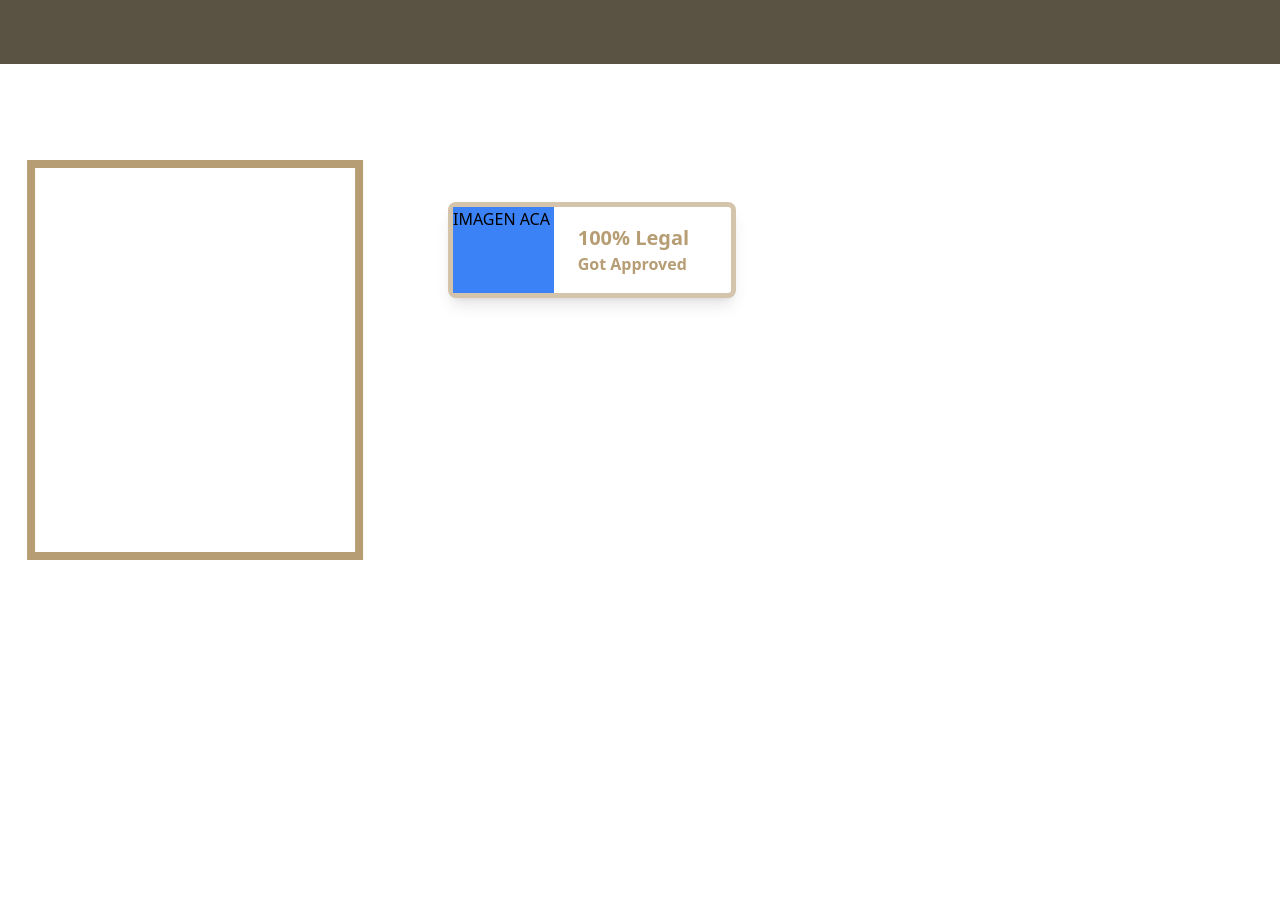
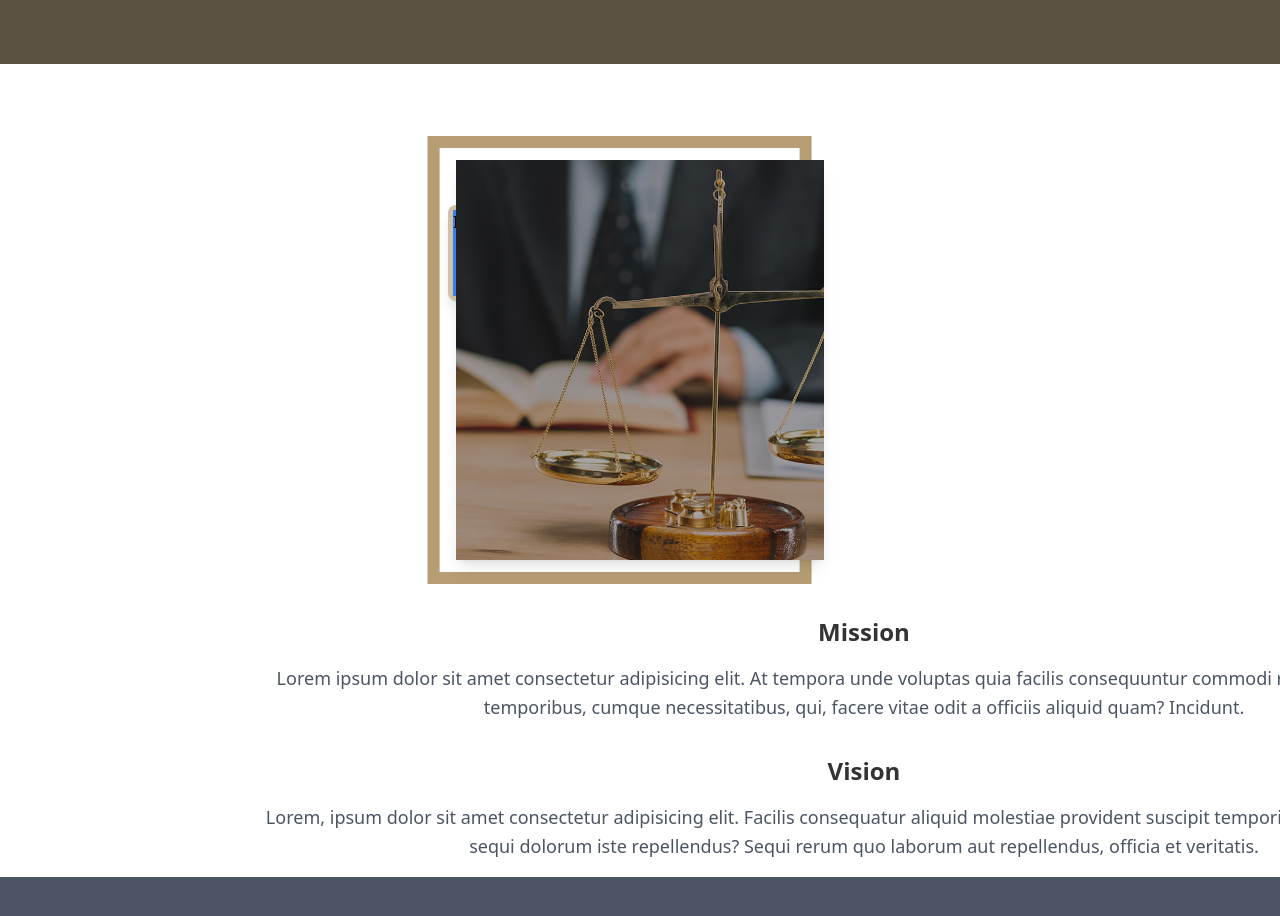
Before and after one commit to coleexz/BufeteColePaz, a React (Vite) app in the folder bufetecolepaz/: page / in a window 1280 px wide. Shown: the part 560-1476 px from the top of the page. Before the commit the page ends 1424 px from the top, so only its background shows below. Built offline with nearby package versions, Linux system fonts and the light colour scheme.

Commit message:
Finished mission and vision page

```diff
--- a/bufetecolepaz/src/components/Home/Home.jsx
+++ b/bufetecolepaz/src/components/Home/Home.jsx
@@ -1,8 +1,9 @@
 import React from 'react'
+import image from '../../assets/image.png'
 
 const Home = () => {
     return (
-    <div className="bg-[#5A5243] h-5/6 pt-[9.5rem] relative">
+        <div className="bg-[#5A5243] h-5/6 pt-[9.5rem] relative overflow-hidden" >
             <div className="grid grid-rows-2 w-screen">
                 <div className="flex flex-col justify-center items-center px-10">
                     <h1 className="text-5xl text-white font-bold p-4">
@@ -35,30 +36,68 @@ const Home = () => {
             </div>
 
             {/* White section spanning both backgrounds */}
-        <div className="absolute left-1/2 transform -translate-x-[12rem] top-[53.5%]">
+            <div className="absolute left-1/2 transform -translate-x-[12rem] top-[34.2%]">
                 <div className="flex flex-row border-[0.35rem] border-[#B69D74] border-opacity-60 bg-white shadow-lg rounded-lg w-72 h-24">
-                <div className = "bg-blue-500 h-[5.4rem] w-full basis-3/5">
+                    <div className="bg-blue-500 h-[5.4rem] w-full basis-3/5">
                         IMAGEN ACA
                     </div>
-                <div className = "flex flex-col justify-center items-start w-full pl-[1.5rem] text-[#B69D74]">
-                    <h1 className = "text-xl font-bold whitespace-nowrap">
+                    <div className="flex flex-col justify-center items-start w-full pl-[1.5rem] text-[#B69D74]">
+                        <h1 className="text-xl font-bold whitespace-nowrap">
                             100% Legal
                         </h1>
-                    <h1 className = "text-md font-bold whitespace-nowrap">
+                        <h1 className="text-md font-bold whitespace-nowrap">
                             Got Approved
                         </h1>
+                    </div>
+                </div>
+            </div>
 
+            <div className="bg-white w-screen min-h-screen flex flex-col items-center pt-[6rem]">
+                <div className="relative">
+                    {/* Outer border frame */}
+                    <div>
+                        <div className="border-[0.8rem] border-[#B69D74] w-[24rem] h-[28rem] absolute -top-6 -left-10 animate-xbounce z-10"></div>
+                    </div>
+
+                    {/* Image container */}
+                    <div className="relative z-20">
+                        <img
+                            src={image}
+                            alt="imagen"
+                            className="w-[23rem] h-[25rem] object-cover shadow-lg"
+                        />
+                    </div>
+                </div>
+
+                {/* Full-screen text container */}
+                <div className="max-w-[52rem] pb-4">
+                    <div className="w-screen h-max flex flex-col justify-center items-center mt-10 px-10 text-center">
+                        <h1 className="text-2xl font-bold text-[#333] pt-4">Mission</h1>
+                        <p className="text-lg text-gray-600 mt-4 leading-relaxed">
+                            Lorem ipsum dolor sit amet consectetur adipisicing elit. At tempora unde
+                            voluptas quia facilis consequuntur commodi repellendus aperiam
+                            temporibus, cumque necessitatibus, qui, facere vitae odit a officiis
+                            aliquid quam? Incidunt.
+                        </p>
+
+                        <h1 className="text-2xl font-bold text-[#333] pt-8">Vision</h1>
+                        <p className="text-lg text-gray-600 mt-4 leading-relaxed">
+                            Lorem, ipsum dolor sit amet consectetur adipisicing elit. Facilis
+                            consequatur aliquid molestiae provident suscipit temporibus inventore,
+                            fugiat, sequi dolorum iste repellendus? Sequi rerum quo laborum aut
+                            repellendus, officia et veritatis.
+                        </p>
+                    </div>
+                </div>
+            </div>
+
+
+            <div className = "h-screen w-screen bg-gray-600">
 
             </div>
 
-            </div>
-        </div>
 
-      <div className="bg-white w-screen h-screen pt-[6rem] pl-4 ">
-            <div className = "border-8 border-[#B69D74] bg-white w-[21rem] h-[25rem] animate-xbounce ">
 
-            </div>
-      </div>
         </div>
     )
 }
--- a/bufetecolepaz/tailwind.config.js
+++ b/bufetecolepaz/tailwind.config.js
@@ -7,7 +7,7 @@ export default {
     extend: {
         keyframes:{
             xbounce: {
-                '0%, 100%': { transform: 'translateX(-1.5rem)' },
+                '0%, 100%': { transform: 'translateX(-0.5rem)' },
                 '50%': { transform: 'translateX(1rem)' },
             },
         },
```
Lines whose indentation alone changed are shown as unchanged.
